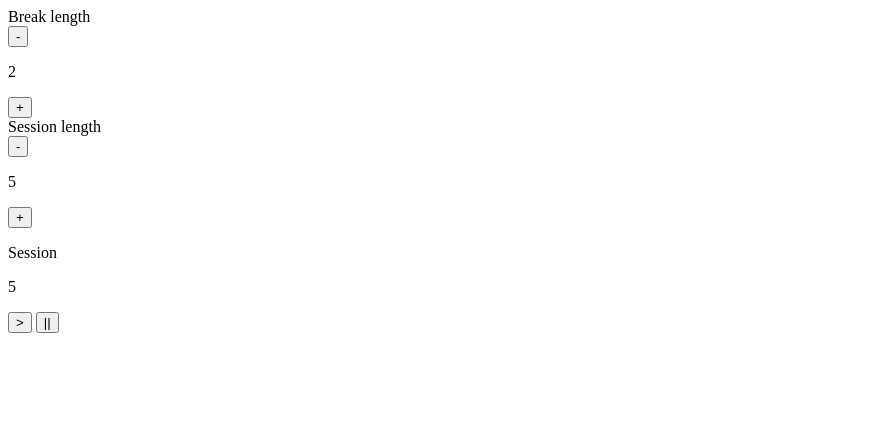
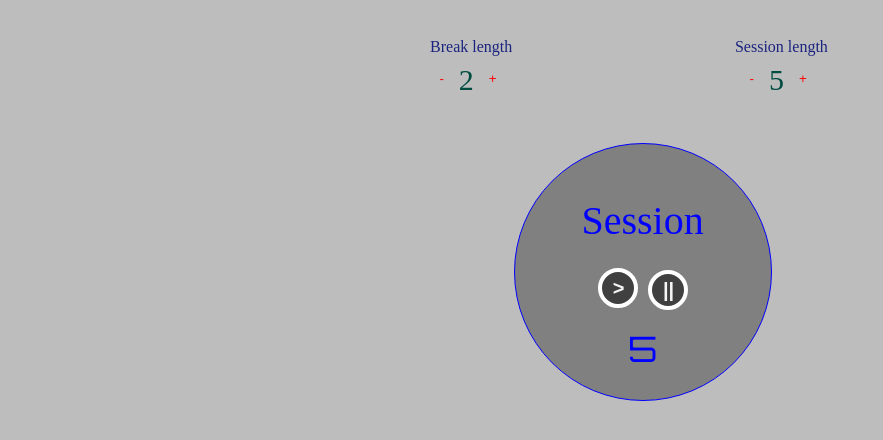
Before and after one commit to ShyamVKansagra/Pomodoro-Clock, a plain HTML site: page index.html in a window 1280 px wide. Shown: the whole page, without its empty margins (0-883 px from the left). Drawn offline with nearby package versions, Linux system fonts and the light colour scheme.

Commit message:
Made final changes in design

```diff
--- a/index.html
+++ b/index.html
@@ -3,6 +3,10 @@
 <head>
 <title>Pomodoro Clock</title>
 <link href='https://fonts.googleapis.com/css?family=Orbitron' rel='stylesheet' type='text/css'>
+<link rel="stylesheet" type="text/css" href="style.css">
+<script src="https://cdnjs.cloudflare.com/ajax/libs/jquery/3.2.1/jquery.min.js"></script>
+
+<script type="text/javascript" src="javaScript.js"></script>
 </head>
 <body class="pomodoro">
 	<div class="container">
--- a/style.css
+++ b/style.css
@@ -37,6 +37,7 @@
 }
 
 .timerVal {
+	margin-top: 6.5px;
 	font-size: 30px;
 	color: #004D40;
 }
@@ -61,7 +62,7 @@
 }
 
 .liveTimer {
-	margin-top: 15%;
+	margin-top: 25%;
 	text-align: center;
 	font-size: 35px;
 	font-family: 'Orbitron', sans-serif;
@@ -74,7 +75,7 @@
 
 .round-button {
 	margin-left: 32%;
-	margin-top: -45%;
+	margin-top: -55%;
 	box-sizing: border-box;
 	display:block;
 	width:40px;
@@ -128,5 +129,5 @@
 	width: 100%;
 	height: 100%;
 	border-radius: 100%;
-	margin-top: -68.5%;
+	margin-top: -62%;
 }
```
